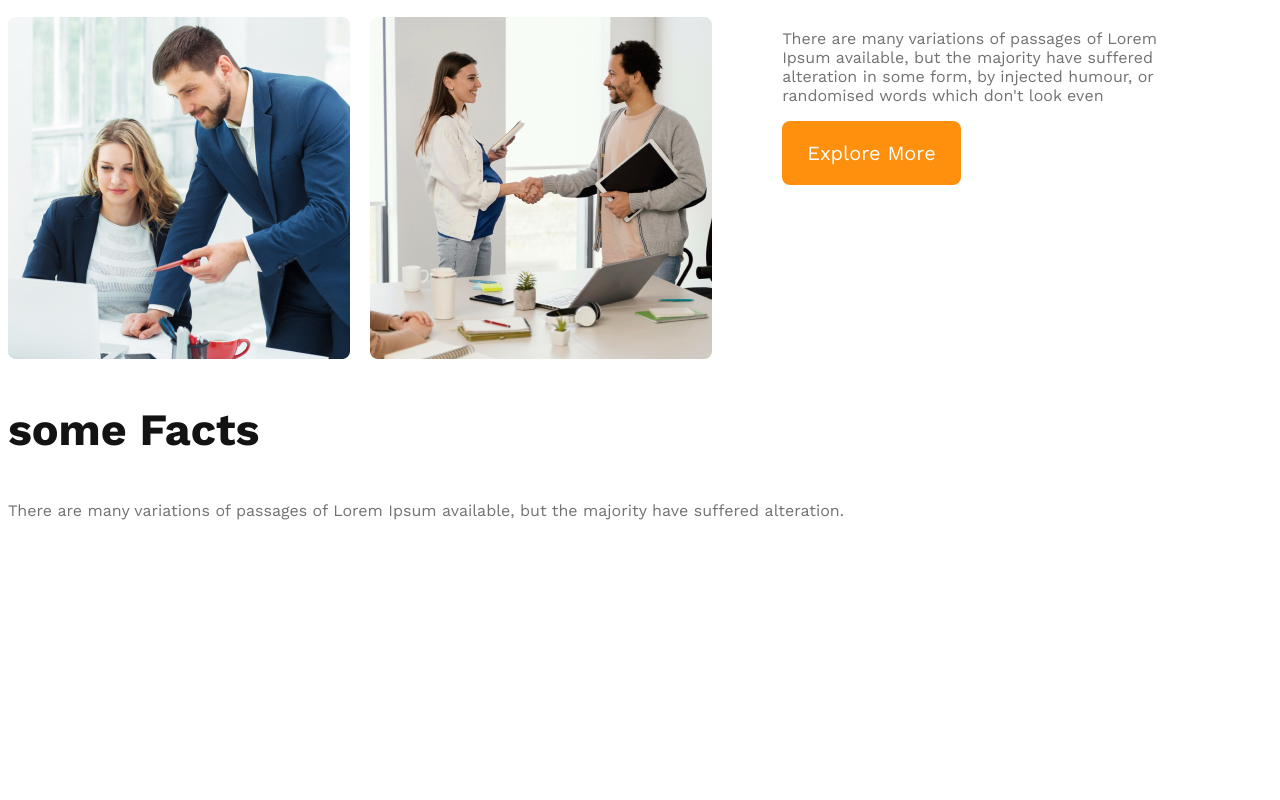
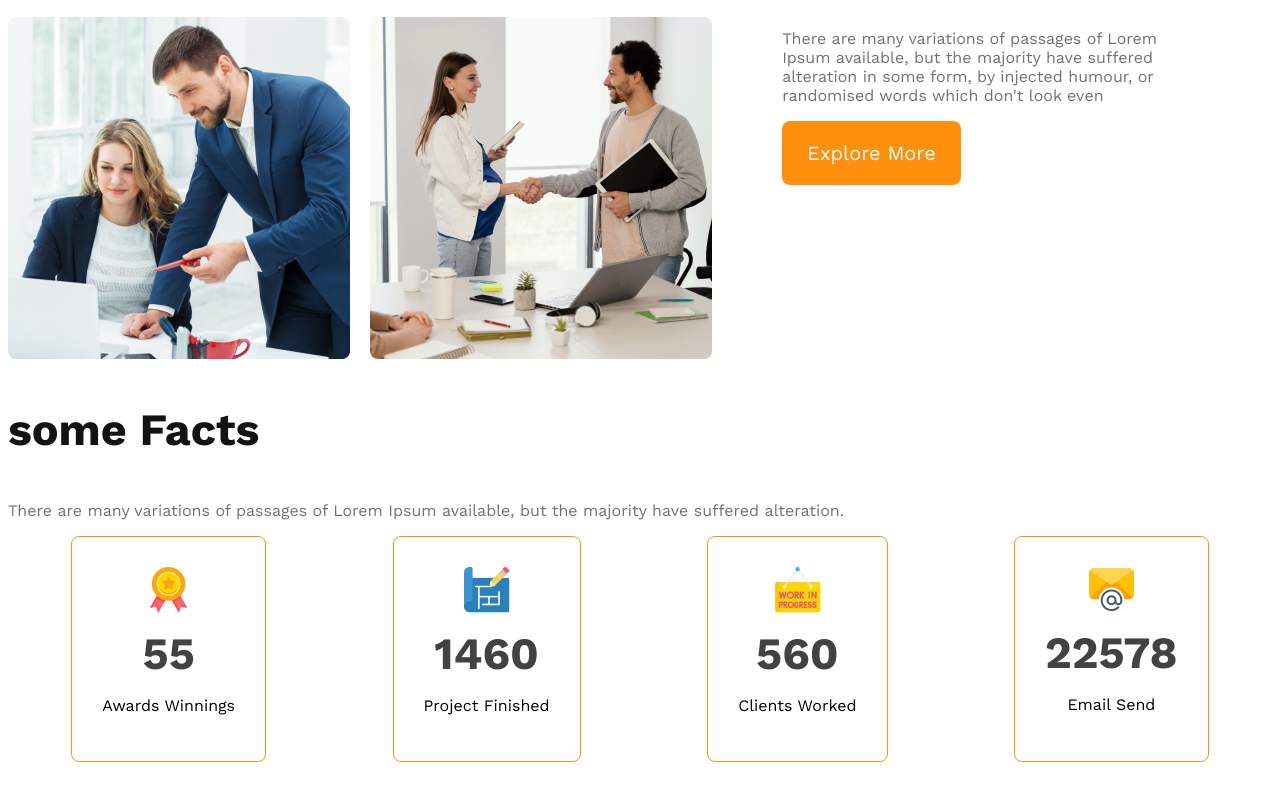
Before and after one commit to SHAKIL-023/g3-webite-s, a plain HTML site: page index.html in a window 1280 px wide. Shown: the part 1427-2227 px from the top of the page. Before the commit the page ends 2017 px from the top, so only its background shows below. Drawn offline with nearby package versions, Linux system fonts and the light colour scheme.

Commit message:
added a facts complited

```diff
--- a/index.html
+++ b/index.html
@@ -64,6 +64,28 @@
       <h3 class="section-title">some Facts</h3>
       <p class="text-light-gray">There are many variations of passages of Lorem Ipsum available, but the majority have
         suffered alteration.</p>
+      <div class="facts-card-container">
+        <!-- .card*4>img+h2.card-stats+p.card-taitle text-light-gray -->
+        <div class="card">
+          <img src="/images/icons/ribon.png" alt="">
+          <h2 class="card-stats">55</h2>
+          <p class="card-taitle .text-light-gray">Awards Winnings</p>
+        </div>
+        <div class="card">
+          <img src="/images/icons/projects.png" alt="">
+          <h2 class="card-stats">1460</h2>
+          <p class="card-taitle .text-light-gray">Project Finished</p>
+        </div>
+        <div class="card">
+          <img src="/images/icons/customers.png" alt="">
+          <h2 class="card-stats">560</h2>
+          <p class="card-taitle .text-light-gray">Clients Worked</p>
+        </div>
+        <div class="card">
+          <img src="/images/icons/email.png" alt="">
+          <h2 class="card-stats">22578</h2>
+          <p class="card-taitle .text-light-gray">Email Send</p>
+        </div>
 
     </section>
   </main>
--- a/style/style.css
+++ b/style/style.css
@@ -101,6 +101,29 @@ main {
   color: #ff900e;
   font-weight: 700;
 }
+/* facts section style */
+.facts-card-container {
+  display: flex;
+  justify-content: space-around;
+}
+.facts-card-container .card {
+  border-radius: 8px;
+  border: 1px solid #ff900e;
+  text-align: center;
+  padding: 30px;
+}
+.facts-card-container .card-title {
+  font-weight: 600;
+  font-size: 1.25rem;
+  margin-top: 5px;
+}
+.facts-card-container .card-stats {
+  color: #424242;
+  /* font-weight: 600; */
+  font-size: 2.8rem;
+  margin-top: 10px;
+  margin-bottom: 10px;
+}
 
 /* responsive media query */
 
```
